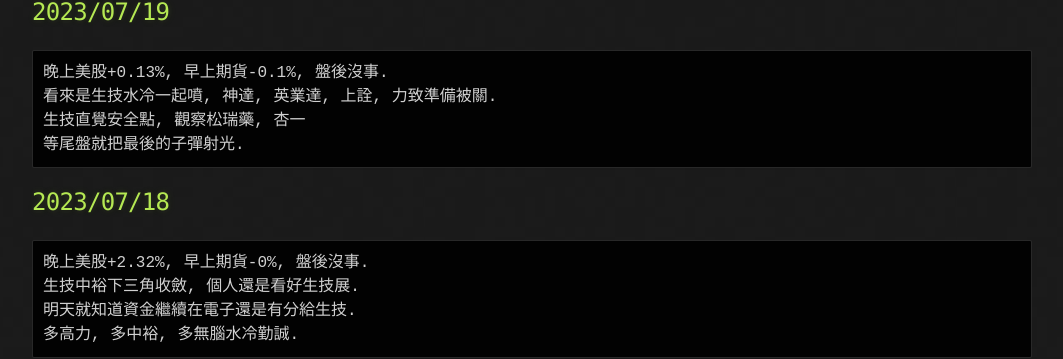
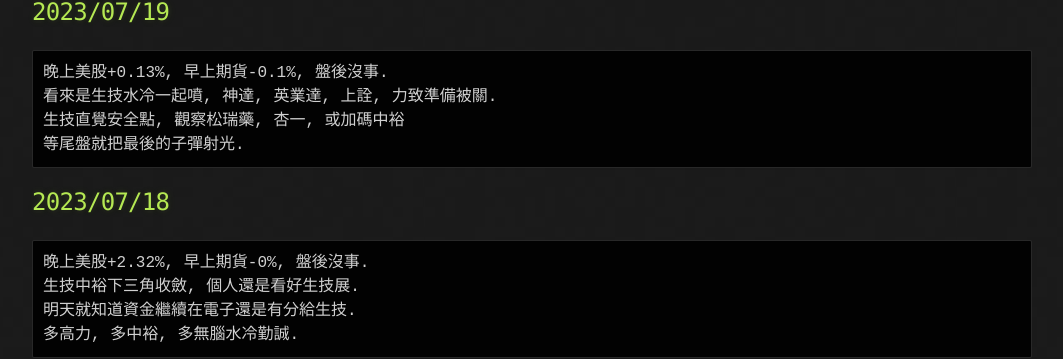
Before and after one commit to lepg5487/Stock_God, a Jekyll site: the page built from index.md, in a window 1280 px wide and 900 px high, scrolled down 460 px. Shown: the part 196-555 px from the top of the window, without its empty margins (108-1171 px from the left). Built offline with Jekyll 4.4.1, drawn with Linux system fonts in a browser that asks for light colours; our own code applies the rules of GitHub Pages for plain Markdown files.

Commit message:
Update index.md

````diff
--- a/index.md
+++ b/index.md
@@ -25,7 +25,7 @@ layout: testlayouts
 ```
 晚上美股+0.13%, 早上期貨-0.1%, 盤後沒事.
 看來是生技水冷一起噴, 神達, 英業達, 上詮, 力致準備被關.
-生技直覺安全點, 觀察松瑞藥, 杏一
+生技直覺安全點, 觀察松瑞藥, 杏一, 或加碼中裕
 等尾盤就把最後的子彈射光.
 ```
 
````
